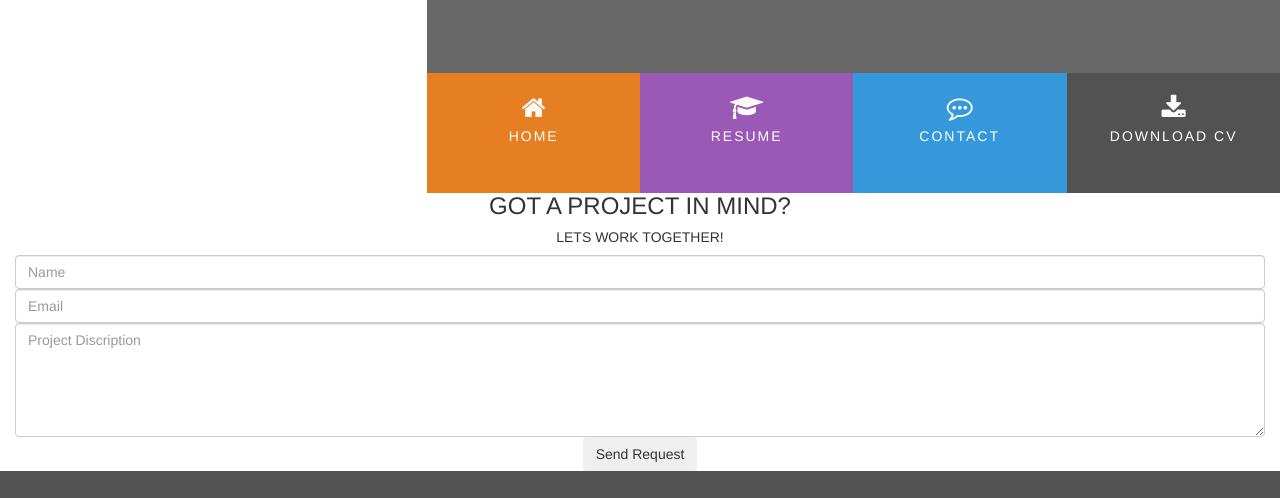
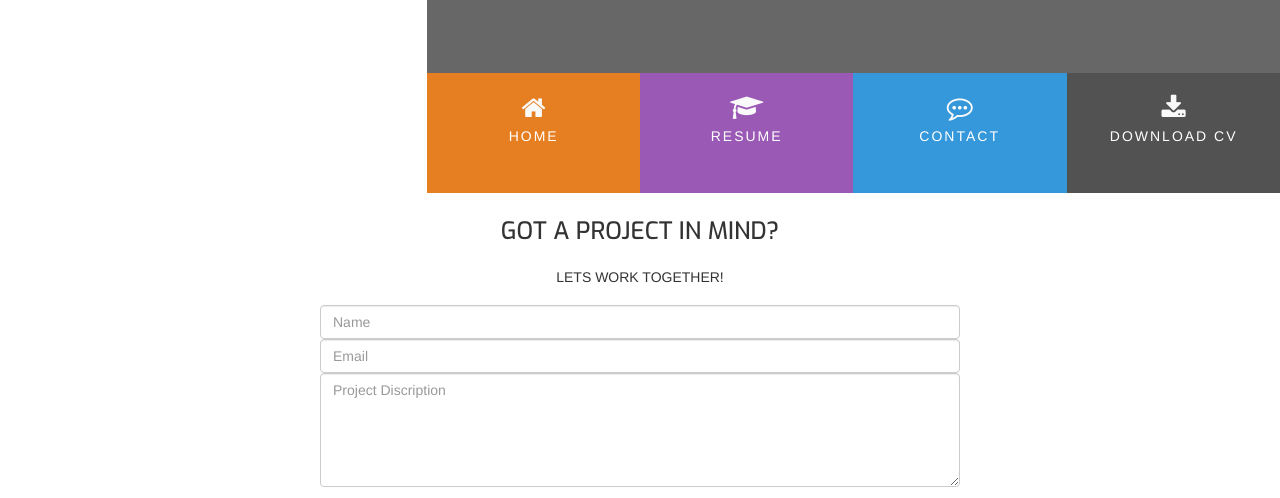
Before and after one commit to chrisrees85/resume, a plain HTML site: page contact.html in a window 1280 px wide. Shown: the part 168-666 px from the top of the page. Drawn offline with nearby package versions, Linux system fonts and the light colour scheme.

Commit message:
cv link added

```diff
--- a/assets/css/style.css
+++ b/assets/css/style.css
@@ -347,5 +347,35 @@ footer .cv-pdf i:hover {
 .history-items{
     margin-bottom: 30px;
 }
+/*--------------------------------------------Contact*/
+
+.contact-heading{
+    font-family: "Exo" , sans-serif;
+    font-weight: 500;
+    margin-top: 25px;
+    margin-bottom: 25px;
+}
+
+.center-form{
+    padding-top: 10px;
+    margin: 0 auto;
+    max-width: 70%;
+}
+
+button[type="submit"]{
+    margin-top: 15px;
+    margin-bottom: 20px;
+    background-color: #3498db;
+    color:#fafafa;
+}
 
 /*--------------------------------------------Media Queries*/
+
+@media(min-width: 992px) {
+    .center-form{
+    padding-top: 10px;
+    min-height: 240px;
+    margin: 0 auto;
+    max-width: 50%;
+    }
+}
--- a/contact.html
+++ b/contact.html
@@ -33,7 +33,7 @@
                             <a href="contact.html" class="hvr-sweep-to-bottom"><i class="fa fa-commenting-o" aria-hidden="true"></i><span>Contact</span></a>
                         </li>
                         <li class="col-xs-6 col-sm-3 ui-color-download menuitem">
-                            <a href="#" class="hvr-sweep-to-bottom"><i class="fa fa-download" aria-hidden="true"></i><span>Download CV</span></a>
+                            <a href="assets/cv/sample.pdf" target="_blank" class="hvr-sweep-to-bottom"><i class="fa fa-download" aria-hidden="true"></i><span>Download CV</span></a>
                         </li>
                     </ul>
                 </div>
@@ -42,6 +42,7 @@
     </header>
     <section class="container-fluid">
         <div class="row bg-color-contact">
+            <div>
                 <h3 class="contact-heading uppercase text-center">Got a project in mind?</h3>
                 <h5 class="uppercase text-center">lets work together!</h5>
             </div>
@@ -50,8 +51,9 @@
                     <input type="text" name="name" class="form-control" id="fullname" placeholder="Name" required/>
                     <input type="text" name="emailaddress" class="form-control" id="emailaddress" placeholder="Email" required/>
                     <textarea name="projectsummary" id="projectsummary" rows="5" class="form-control" placeholder="Project Discription" required></textarea>
-                <button  type="submit" class="btn btn-secondary center-block">Send Request</button>
+                    <button type="submit" class="btn btn-secondary center-block">Send Request</button>
                 </form>
+            </div>
         </div>
     </section>
     <footer class="container-fluid">
```
Also changed, not shown: index.html (+1 -1 lines), resume.html (+1 -1 lines), 1 other file. Lines whose indentation alone changed are shown as unchanged.
